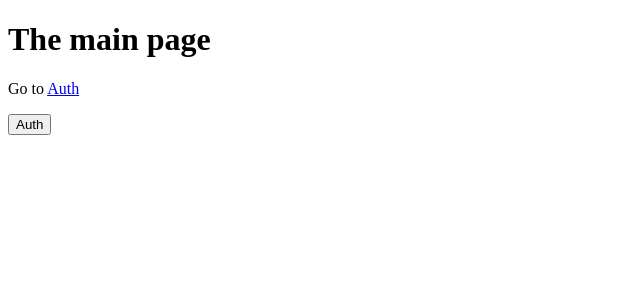
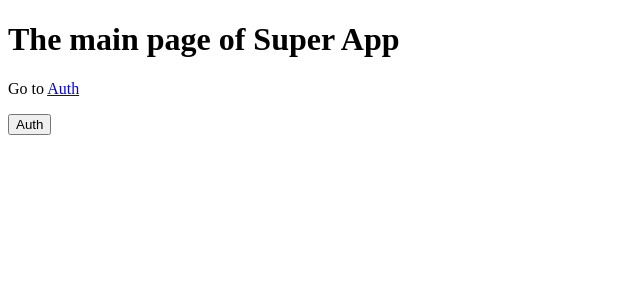
Before and after one commit to makomweb/notes-react-course, a Next.js app in the folder next-js-sample/: page / in a window 1280 px wide. Shown: the top 300 px of the page, without its empty margins (0-640 px from the left). Built offline with nearby package versions, Linux system fonts and the light colour scheme.

Commit message:
use getInitialProps to prepopulate props asynchronously

```diff
--- a/next-js-sample/pages/index.js
+++ b/next-js-sample/pages/index.js
@@ -3,10 +3,21 @@ import Link from 'next/link';
 import Router from 'next/router';
 
 class IndexPage extends Component {
+    static async getInitialProps(context) {
+        console.log(context);
+        const promise = new Promise((resolve, reject) => {
+            setTimeout(() => {
+                resolve({ appName: 'Super App' });
+            }, 1000);
+        });
+
+        return promise;
+    }
+
     render() {
         return (
             <div>
-                <h1>The main page</h1>
+                <h1>The main page of {this.props.appName}</h1>
                 <p>Go to <Link href="/auth"><a>Auth</a></Link></p>
                 <button onClick={() => Router.push('/auth')}>Auth</button>
             </div>
```
